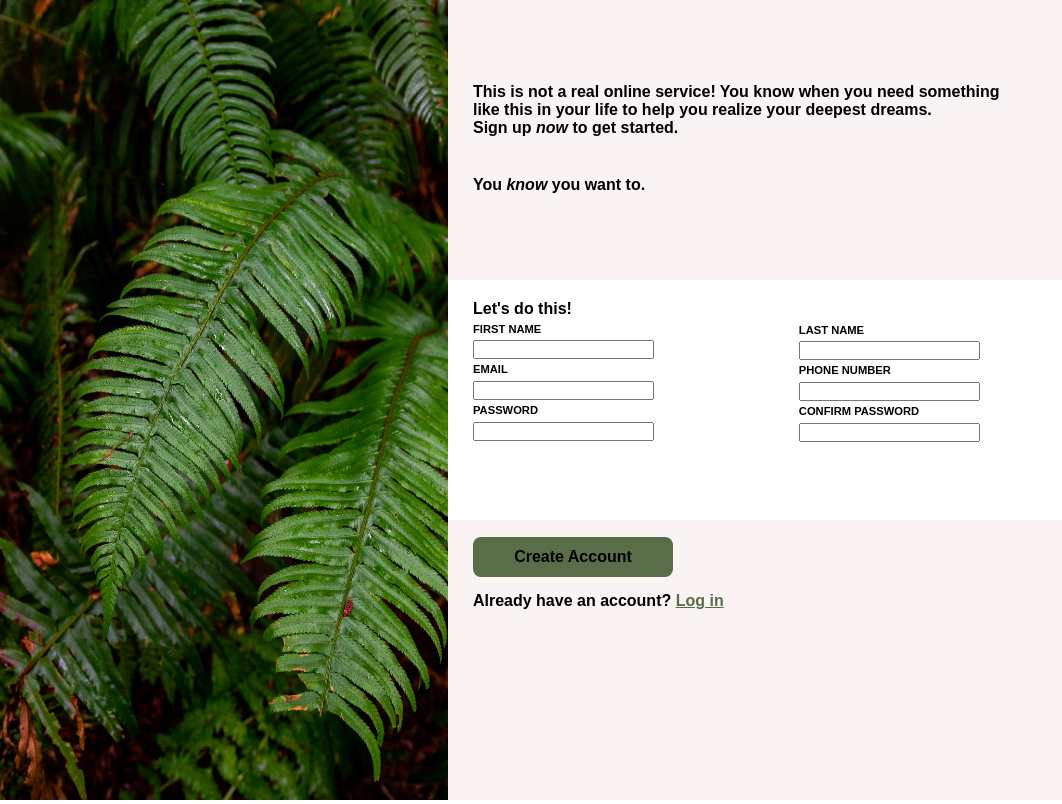
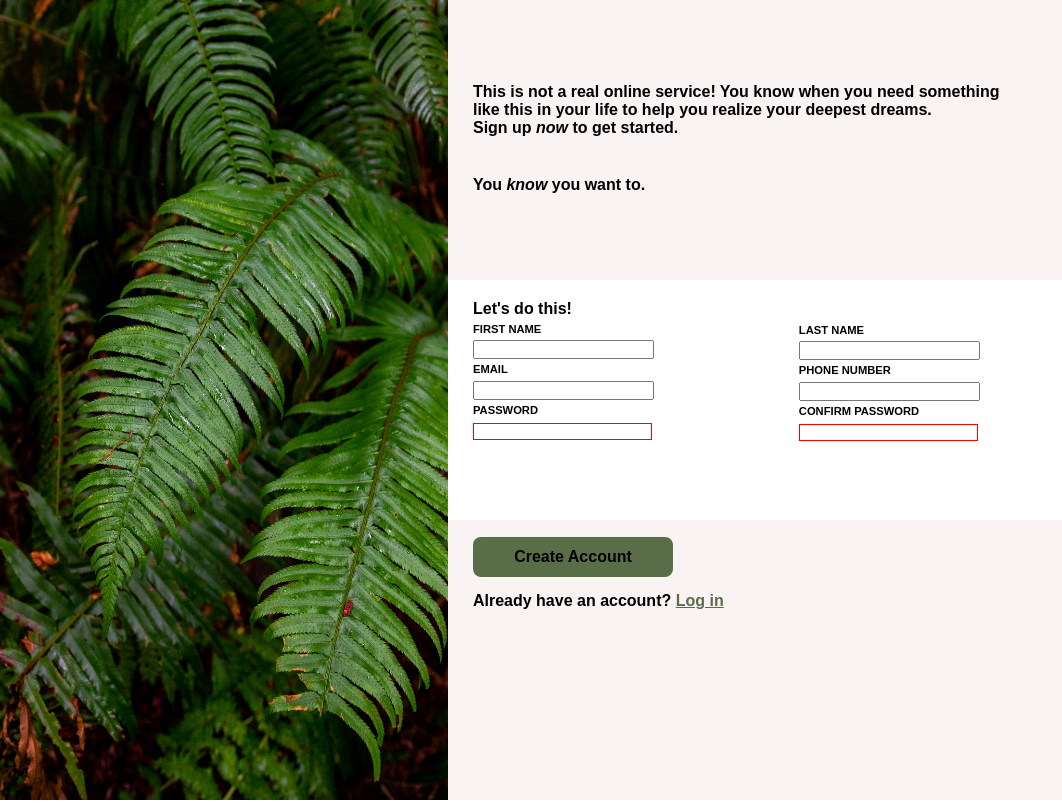
Before and after one commit to A-Realist/TOP_Sign-Up-Form, a plain HTML site: page index.html in a window 1280 px wide. Shown: the whole page, without its empty margins (0-1062 px from the left). Drawn offline with Linux system fonts and the light colour scheme.

Commit message:
add functionality and styling

```diff
--- a/script.js
+++ b/script.js
@@ -0,0 +1,8 @@
+let password = document.getElementById("password");
+let confirm_password = document.getElementById("confirm_password");
+
+if (password != confirm_password) {
+  password.style.border = "1px solid red";
+  confirm_password.style.border = "1px solid red";
+
+}
--- a/style.css
+++ b/style.css
@@ -54,6 +54,11 @@
   /* background-color: aqua; */
   height: 30%;
   padding: 2% 3%;
+}
+
+input:focus {
+  background-color: white;
+  border: 2px solid #E5E7EB;
 }
 
 .main_container_right_box_middleSection {
```
